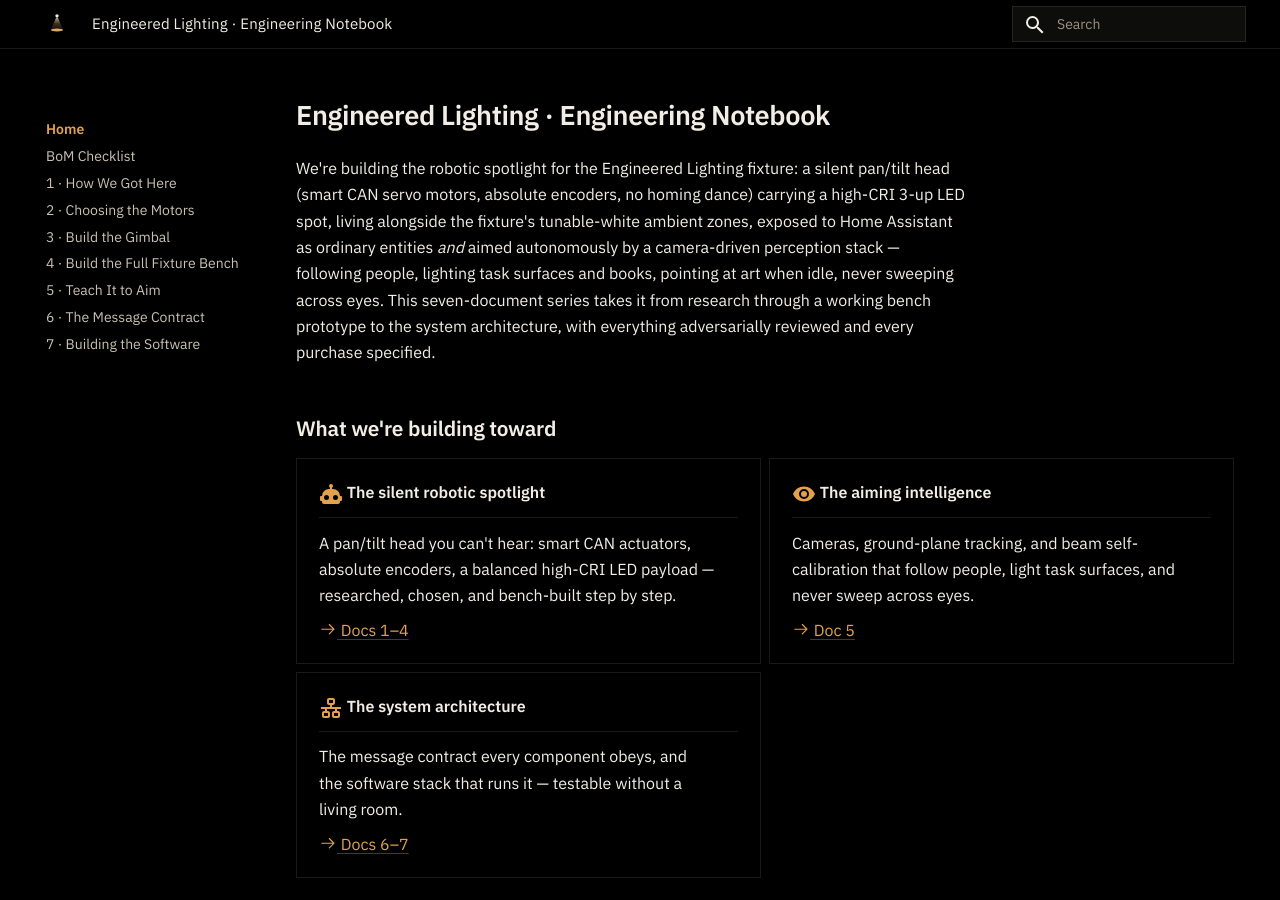
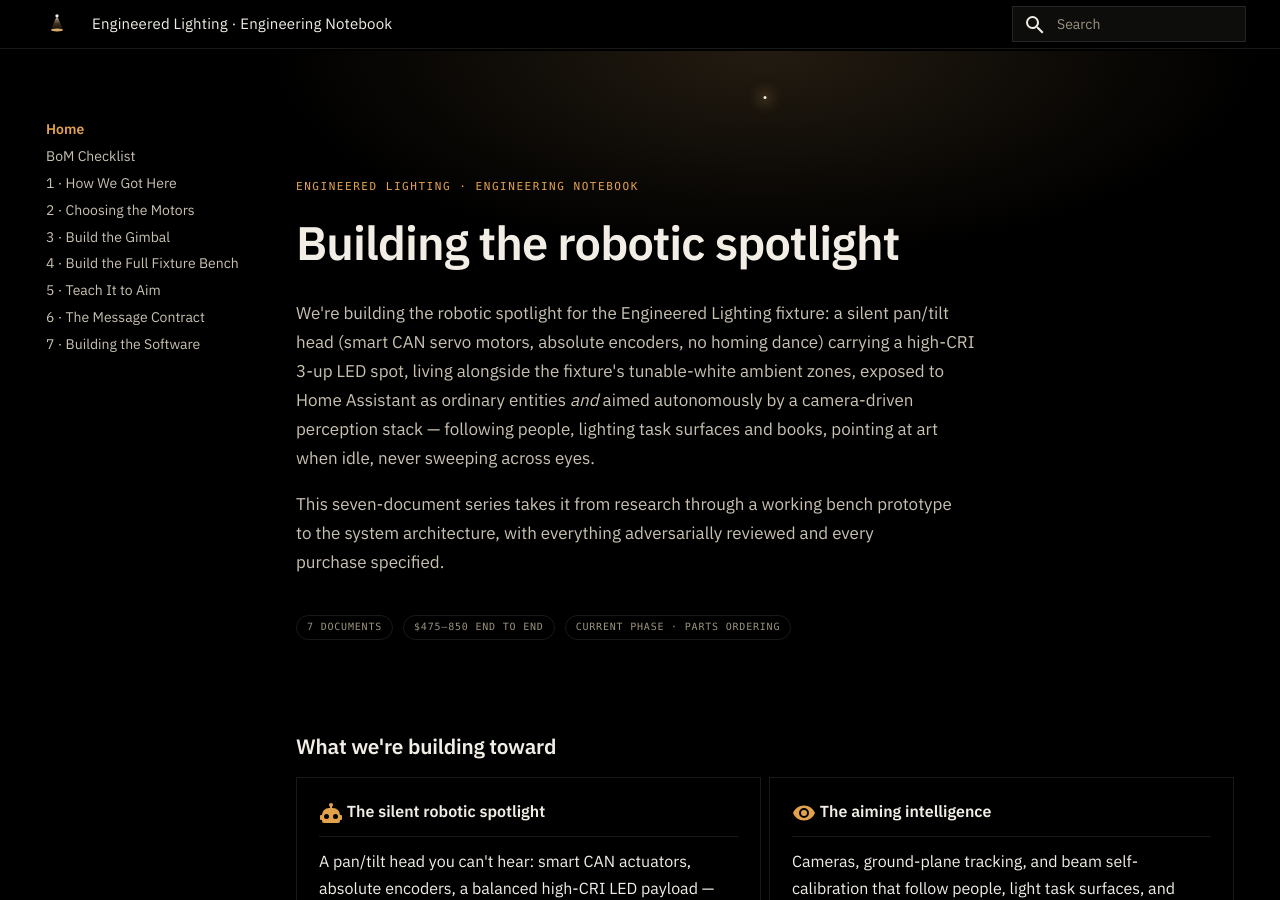
Before and after one commit to hooterjackson/engineered-lighting-site, an MkDocs documentation site: the page built from docs/index.md, in a window 1280 px wide and 900 px high. Built offline with MkDocs 1.6.1 and Material for MkDocs 9.7.7, drawn with Linux system fonts in a browser that asks for light colours.

Commit message:
Landing hero
Replaces the plain title block with the design's cone-of-light hero:
kicker, headline, split vision paragraph, meta chips. All other
landing content unchanged.

Co-Authored-By: Claude Fable 5 <noreply@anthropic.com>

```diff
--- a/docs/index.md
+++ b/docs/index.md
@@ -4,9 +4,19 @@ hide:
   - toc
 ---
 
-# Engineered Lighting · Engineering Notebook
+<div class="el-hero" markdown>
 
-We're building the robotic spotlight for the Engineered Lighting fixture: a silent pan/tilt head (smart CAN servo motors, absolute encoders, no homing dance) carrying a high-CRI 3-up LED spot, living alongside the fixture's tunable-white ambient zones, exposed to Home Assistant as ordinary entities *and* aimed autonomously by a camera-driven perception stack — following people, lighting task surfaces and books, pointing at art when idle, never sweeping across eyes. This seven-document series takes it from research through a working bench prototype to the system architecture, with everything adversarially reviewed and every purchase specified.
+<p class="el-hero__kicker">Engineered Lighting · Engineering notebook</p>
+
+# Building the robotic spotlight
+
+We're building the robotic spotlight for the Engineered Lighting fixture: a silent pan/tilt head (smart CAN servo motors, absolute encoders, no homing dance) carrying a high-CRI 3-up LED spot, living alongside the fixture's tunable-white ambient zones, exposed to Home Assistant as ordinary entities *and* aimed autonomously by a camera-driven perception stack — following people, lighting task surfaces and books, pointing at art when idle, never sweeping across eyes.
+
+This seven-document series takes it from research through a working bench prototype to the system architecture, with everything adversarially reviewed and every purchase specified.
+
+<p class="el-hero__meta"><span>7 documents</span><span>$475–850 end to end</span><span>Current phase · parts ordering</span></p>
+
+</div>
 
 ## What we're building toward
 
```
